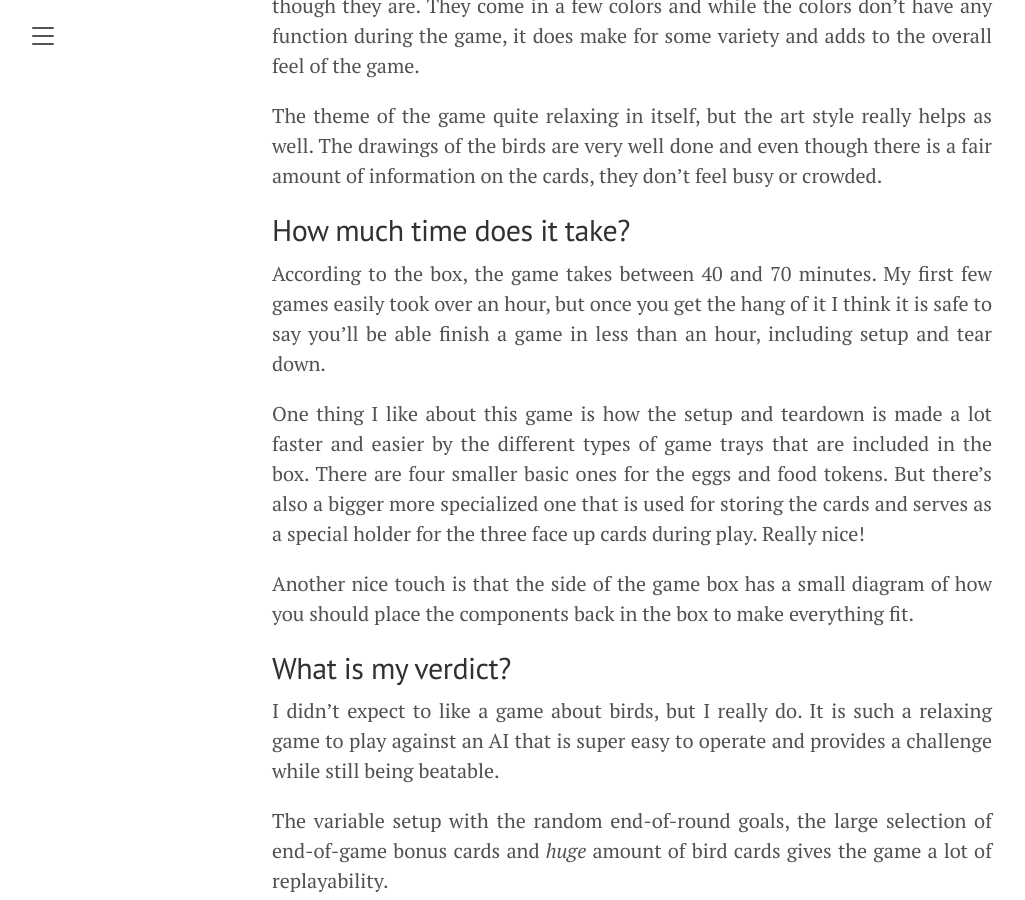
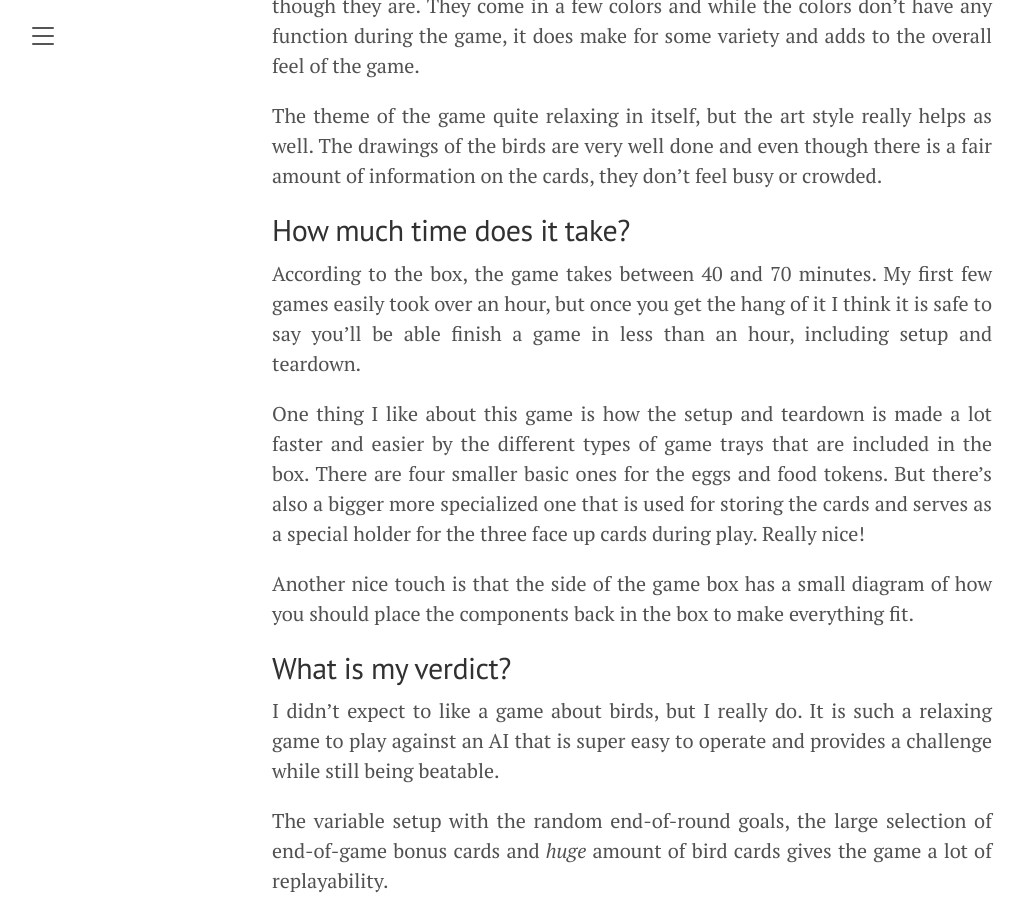
Before and after one commit to singlemeeple/singlemeeple.github.io, a Jekyll site: the page built from _posts/2021-07-09-wingspan-a-solo-review.md, in a window 1280 px wide and 900 px high, scrolled down 4973 px. Shown: the whole window, without its empty margins (8-1033 px from the left). Built offline with Jekyll 4.4.1, drawn with Linux system fonts in a browser that asks for light colours.

Commit message:
Fix a small typo

```diff
--- a/_posts/2021-07-09-wingspan-a-solo-review.md
+++ b/_posts/2021-07-09-wingspan-a-solo-review.md
@@ -147,7 +147,7 @@ a fair amount of information on the cards, they don't feel busy or crowded.
 According to the box, the game takes between 40 and 70 minutes. My first few
 games easily took over an hour, but once you get the hang of it I think it is
 safe to say you'll be able finish a game in less than an hour, including setup
-and tear down.
+and teardown.
 
 One thing I like about this game is how the setup and teardown is made a lot
 faster and easier by the different types of game trays that are included in the
```
